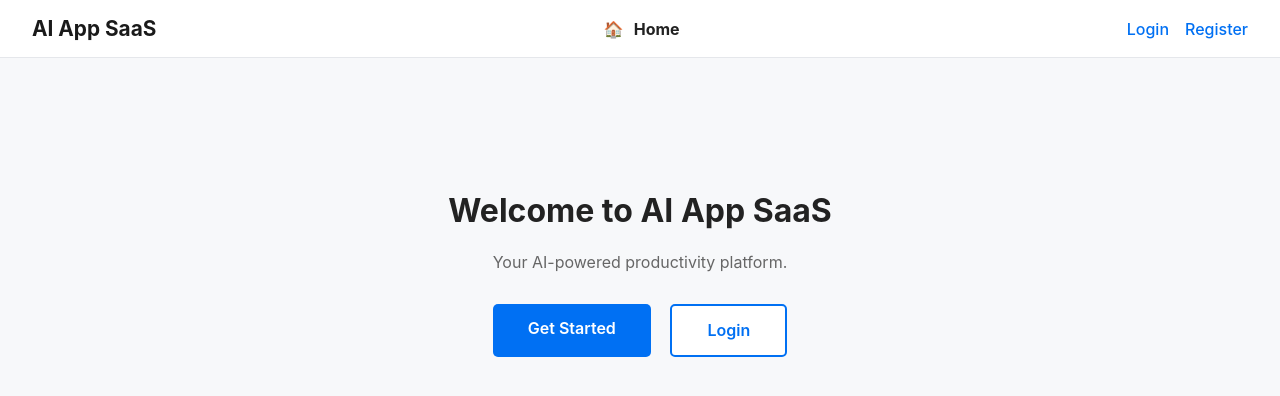
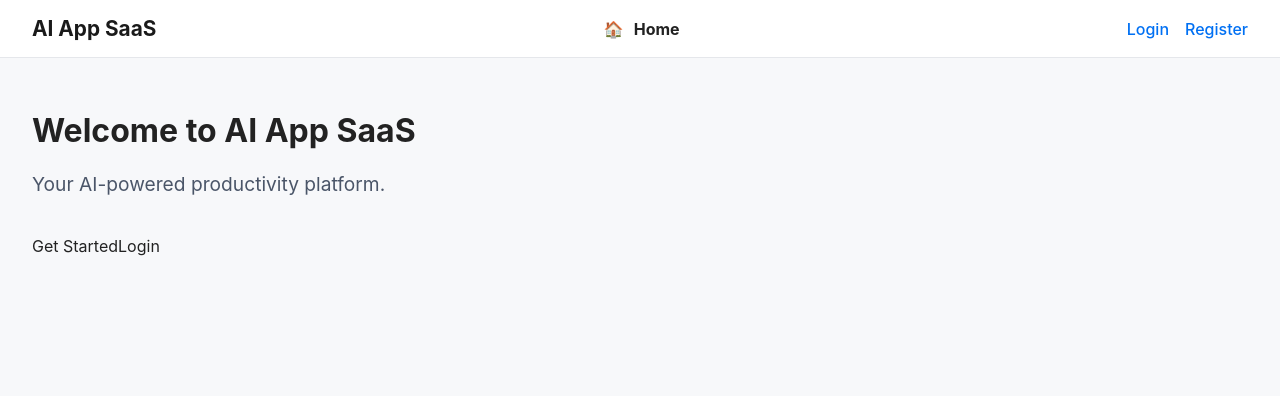
Before and after one commit to AnouarY02/ai-app-saas, a React (Create React App) app in the folder runs/build-1765288472854/frontend/: page / in a window 1280 px wide. Shown: the top 396 px of the page. Built offline with nearby package versions, Linux system fonts and the light colour scheme; no server answers; the HTML template or start-up script is replaced by a standard one.

Commit message:
WF3 auto-commit: ai-app-saas [build-1765288472854] → runs/build-1765288472854/frontend/src/routes/LandingPage.module.css

```diff
--- a/runs/build-1765288472854/frontend/src/routes/LandingPage.module.css
+++ b/runs/build-1765288472854/frontend/src/routes/LandingPage.module.css
@@ -1,41 +1,11 @@
-.landing {
-  max-width: 600px;
-  margin: 3rem auto 0 auto;
+.container {
+  max-width: 540px;
+  margin: 3rem auto;
   text-align: center;
-  padding: 2rem 1rem;
 }
 .subtitle {
-  color: #666;
-  margin-bottom: 2rem;
+  color: #4a5568;
+  margin-bottom: 2.5rem;
+  margin-top: 1rem;
+  font-size: 1.2rem;
 }
-.ctaButtons {
-  display: flex;
-  justify-content: center;
-  gap: 1.2rem;
-  margin-top: 2rem;
-}
-.cta {
-  background: #0070f3;
-  color: #fff;
-  padding: 0.9rem 2.2rem;
-  border-radius: 5px;
-  font-weight: 600;
-  text-decoration: none;
-  transition: background 0.2s;
-}
-.cta:hover {
-  background: #0059c9;
-}
-.ctaOutline {
-  background: #fff;
-  color: #0070f3;
-  border: 2px solid #0070f3;
-  padding: 0.9rem 2.2rem;
-  border-radius: 5px;
-  font-weight: 600;
-  text-decoration: none;
-  transition: background 0.2s, color 0.2s;
-}
-.ctaOutline:hover {
-  background: #f0f7ff;
-}
```
